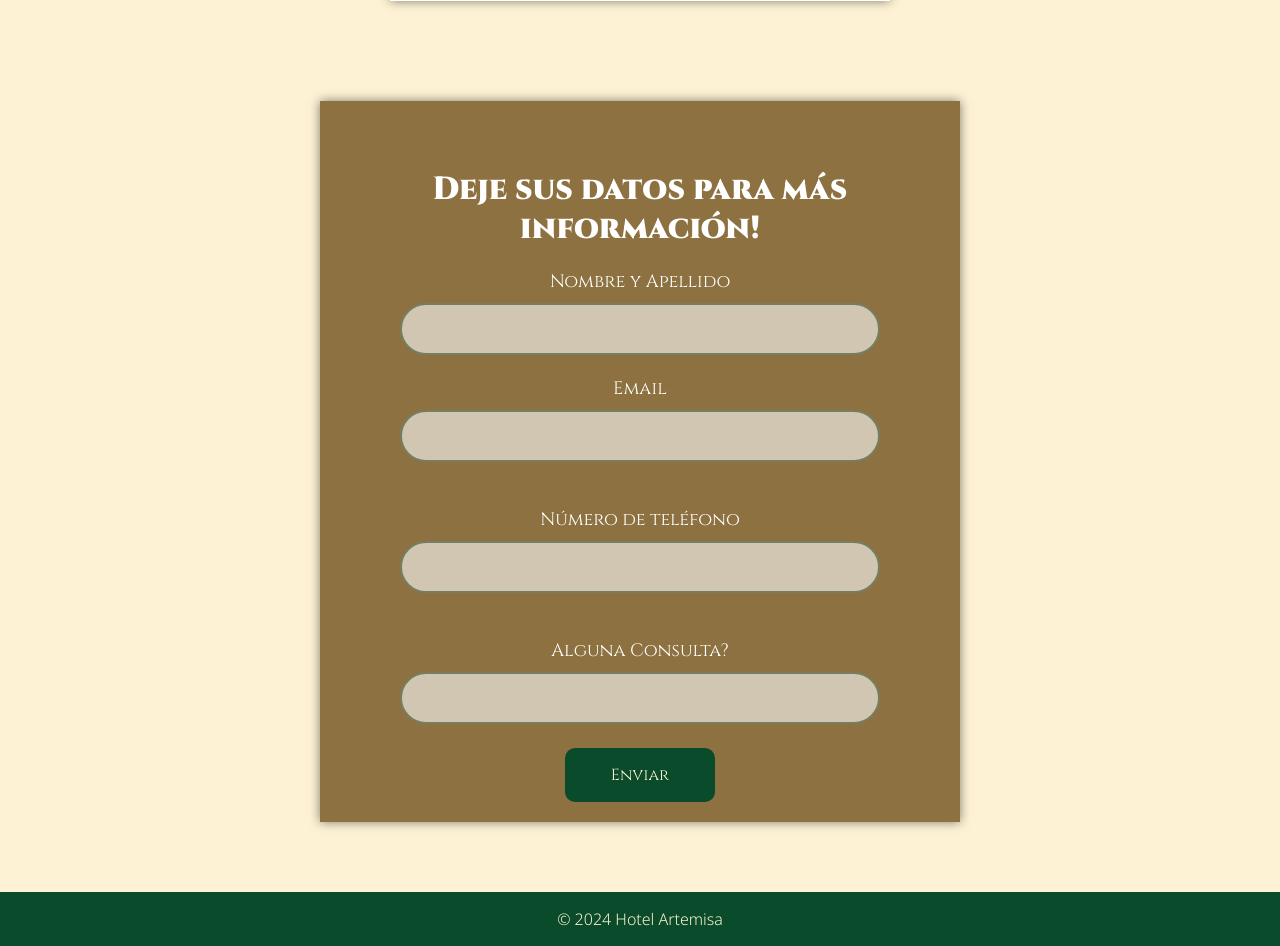
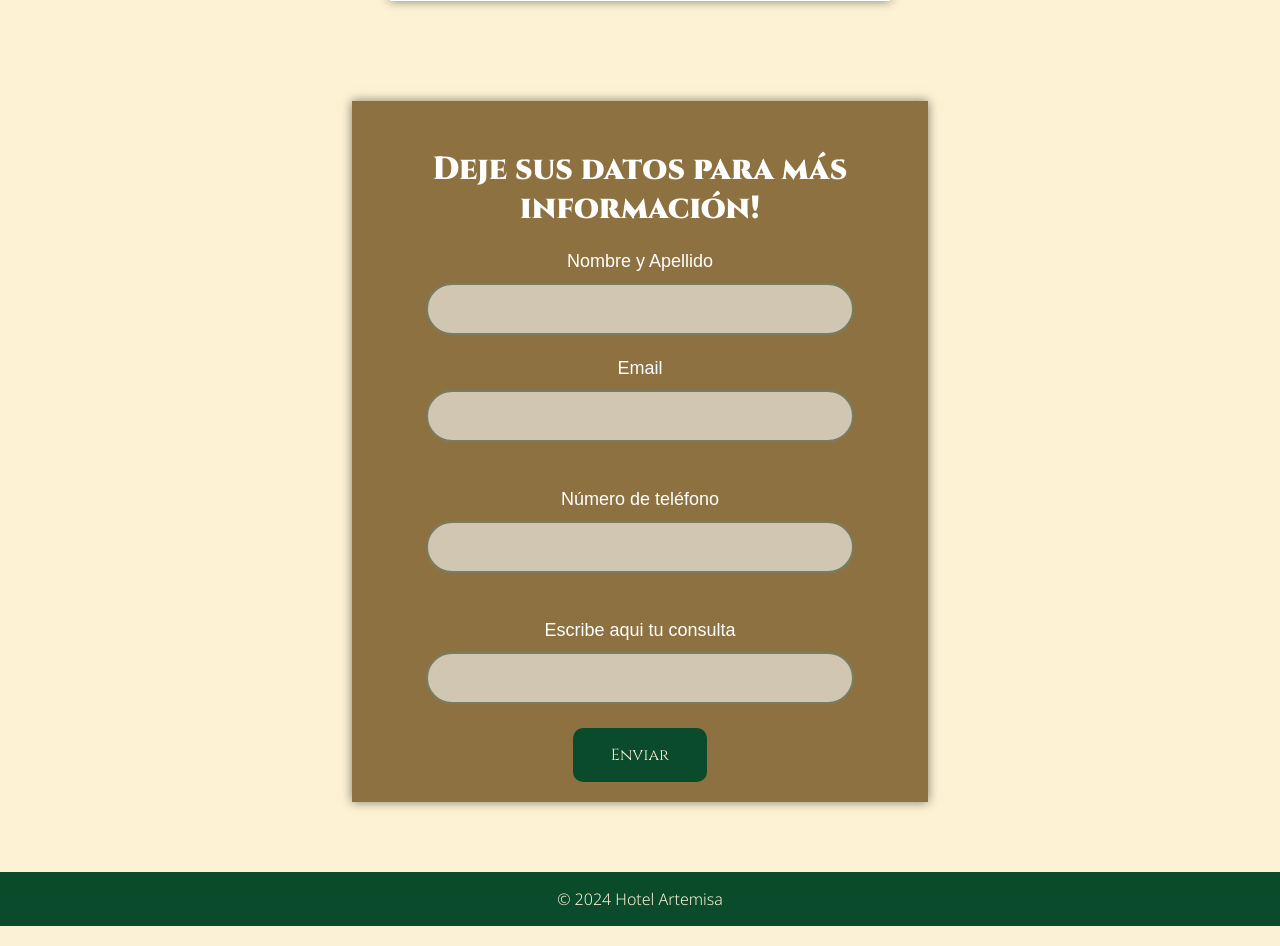
Before and after one commit to DarioValeriano/Artemisa-Hotel-TP-IDS, a Flask app: page /contacto in a window 1280 px wide. Shown: the part 1193-2139 px from the top of the page. Run offline with Flask 3, Linux system fonts and the light colour scheme; some libraries are stand-ins or nearby versions.

Commit message:
Modificacion css

```diff
--- a/static/css/style.css
+++ b/static/css/style.css
@@ -116,12 +116,12 @@ header img {
     font-family: "Cinzel", serif;
     color:#ffffff;
     text-align: center;
-    margin-top: 50px;
+    margin-top: 30px;
     font-weight: 900;
 }
 
 #formulario {
-width: 50%;
+width: 45%;
   padding: 20px;
   background-color:#8d7140;
   margin: auto;
@@ -135,13 +135,13 @@ width: 50%;
 .subtitulo {
     font-size:large;
     margin-top: 20px;
-    font-family: "Cinzel", serif;
+    font-family: Arial, Helvetica, sans-serif;
     color:#ffffff;
 }
 
 .dato input {
     font-size: medium;
-    font-family:"Cinzel", serif;
+    font-family:Arial, Helvetica, sans-serif;
     color:black;
     position: relative;
     width: 80%;
--- a/templates/contacto.html
+++ b/templates/contacto.html
@@ -47,7 +47,7 @@
       <input type="tel" id="contact" name="contact" required pattern="[0-9]{10}"><br><br>
       </div>
       <div class="subtitulo">
-      <label for="message">Alguna Consulta?</label><br>
+      <label for="message">Escribe aqui tu consulta</label><br>
       </div>
       <div class="dato">
       <input type="text" id="message" name="message"><br><br>
```
